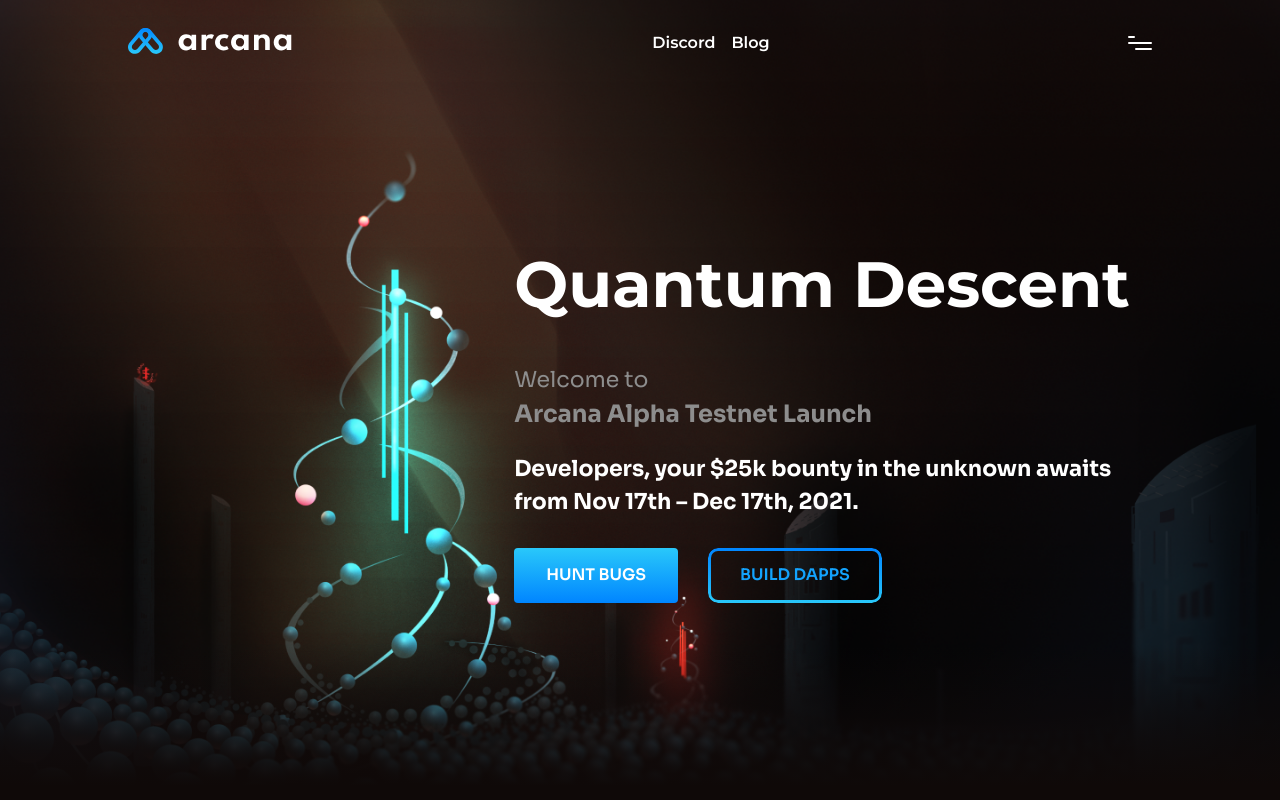
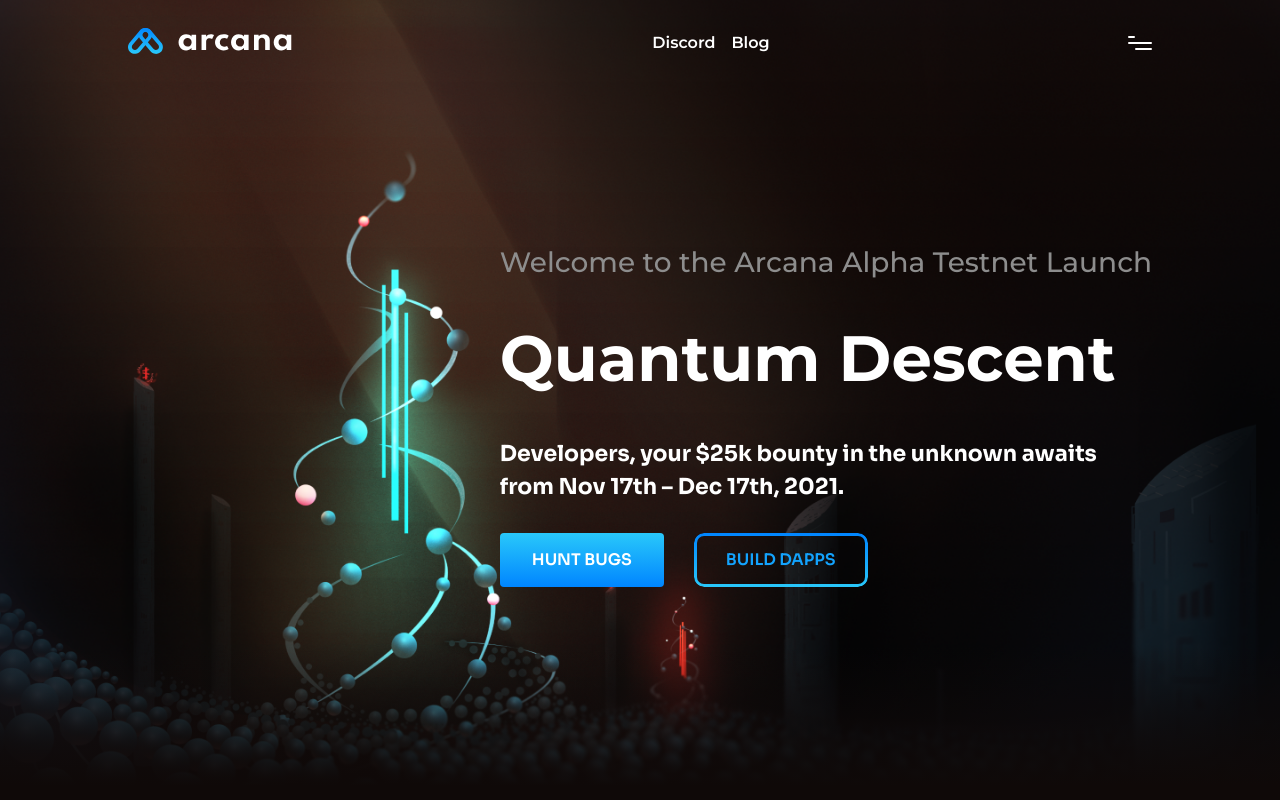
Before and after one commit to arcana-network/testnet-site, a Nuxt app: page / in a window 1280 px wide. Shown: the top 800 px of the page. Built offline with nearby package versions, Linux system fonts and the light colour scheme.

Commit message:
Change title in hero section

```diff
--- a/components/HeroSection.vue
+++ b/components/HeroSection.vue
@@ -18,6 +18,14 @@
         >
           <v-heading
             class="hero-section-heading"
+            color="secondary"
+            line-height="1.2"
+            :weight="400"
+          >
+            Welcome to the Arcana Alpha Testnet Launch
+          </v-heading>
+          <v-heading
+            class="hero-section-heading-em"
             :level="1"
             :weight="700"
             line-height="1.2"
@@ -33,22 +41,6 @@
               gap="1.25rem"
               sm-gap="1.25rem"
             >
-              <v-text
-                class="hero-section-description"
-                color="secondary"
-                line-height="1.5"
-                :weight="400"
-              >
-                Welcome to <br />
-                <v-text
-                  class="hero-section-description-em"
-                  color="secondary"
-                  line-height="1.5"
-                  :weight="700"
-                >
-                  Arcana Alpha Testnet Launch
-                </v-text>
-              </v-text>
               <v-text
                 class="hero-section-launch"
                 line-height="1.5"
@@ -132,30 +124,21 @@
 .hero-section-heading {
   margin-top: 0;
   margin-bottom: 0;
+  font-size: 1.75rem;
+
+  @media (--viewport-small) {
+    font-size: 1.5rem;
+    text-align: center;
+  }
+}
+
+.hero-section-heading-em {
+  margin-top: 0;
+  margin-bottom: 0;
   font-size: 4rem;
 
   @media (--viewport-small) {
     font-size: 2.1875rem;
-    text-align: center;
-  }
-}
-
-.hero-section-description {
-  max-width: 38ch;
-  font-size: 1.375rem;
-
-  @media (--viewport-small) {
-    font-size: 1rem;
-    text-align: center;
-    max-width: 30ch;
-  }
-}
-
-.hero-section-description-em {
-  font-size: 1.5rem;
-
-  @media (--viewport-small) {
-    font-size: 1rem;
     text-align: center;
   }
 }
```
